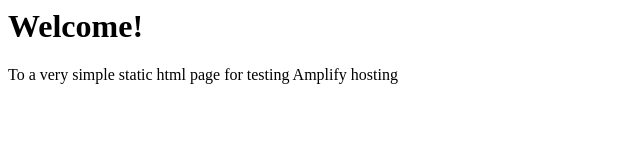
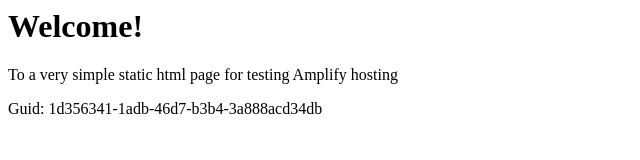
Before and after one commit to aws-aemilia-pdx/Github-PR-Commit-Integration-Test-DoNotTouch-Gith-OKSLNVO2-v1-preprod-us-west-2, a website: page src/index.html in a window 1280 px wide. Shown: the whole page, without its empty margins (0-640 px from the left). Drawn offline with Linux system fonts and the light colour scheme.

Commit message:
commit from integ tests

```diff
--- a/src/index.html
+++ b/src/index.html
@@ -1,3 +1,5 @@
+
+
 <html lang="en">
 
 <head>
@@ -10,6 +12,6 @@
 <body>
     <h1>Welcome!</h1>
     <p>To a very simple static html page for testing Amplify hosting</p>
-</body>
+    <p>Guid: 1d356341-1adb-46d7-b3b4-3a888acd34db</p></body>
 
 </html>
```
